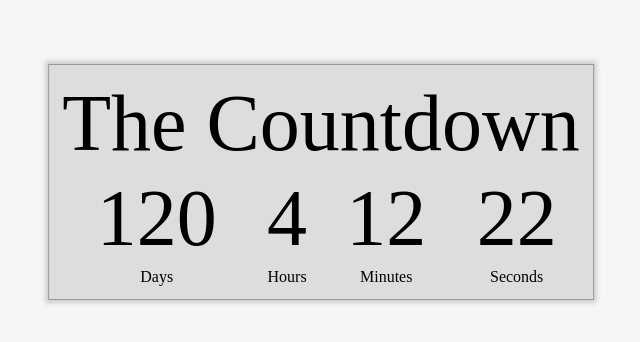
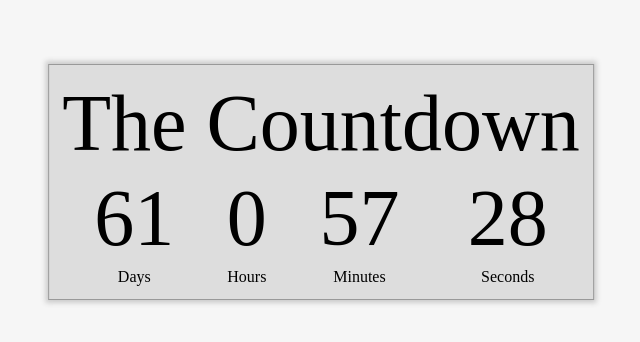
Before and after one commit to AlbertStjarne/countdown, a plain HTML site: page index.html in a window 1280 px wide. Shown: the part 218-560 px from the top of the page, without its empty margins (319-959 px from the left). Drawn offline with Linux system fonts and the light colour scheme.

Commit message:
adds count down functionality and message once countdown is reached

```diff
--- a/index.html
+++ b/index.html
@@ -33,21 +33,61 @@
 <body>
   <table class="countdownContainer">
     <tr class="info">
-      <td colspan="4" class="ifno">The Countdown</td>
+      <td colspan="4" class="info" id="end">The Countdown</td>
     </tr>
     <tr class="info">
-      <td id="days">120</td>
-      <td id="hours">4</td>
-      <td id="minutes">12</td>
-      <td id="seconds">22</td>
+      <td id="days" class="remove"></td>
+      <td id="hours" class="remove"></td>
+      <td id="minutes" class="remove"></td>
+      <td id="seconds" class="remove"></td>
     </tr>
     <tr>
-      <td>Days</td>
-      <td>Hours</td>
-      <td>Minutes</td>
-      <td>Seconds</td>
+      <td class="remove">Days</td>
+      <td class="remove">Hours</td>
+      <td class="remove">Minutes</td>
+      <td class="remove">Seconds</td>
     </tr>
   </table>
 
+  <script>
+    function countDown() {
+    // Set the date we're counting down to
+    var countDownDate = new Date("Jan 28, 2019 12:10:00").getTime();
+
+        // Get todays date and time
+        var now = new Date().getTime();
+
+        // Find the distance between now and the count down date
+        var distance = countDownDate - now;
+
+        // Time calculations for days, hours, minutes and seconds
+        var days = Math.floor(distance / (1000 * 60 * 60 * 24));
+        var hours = Math.floor((distance % (1000 * 60 * 60 * 24)) / (1000 * 60 * 60));
+        var minutes = Math.floor((distance % (1000 * 60 * 60)) / (1000 * 60));
+        var seconds = Math.floor((distance % (1000 * 60)) / 1000);
+
+        // Output the result
+        document.getElementById("days").innerHTML = days;
+        document.getElementById("hours").innerHTML = hours;
+        document.getElementById("minutes").innerHTML = minutes;
+        document.getElementById("seconds").innerHTML = seconds;
+
+        // Actions when the countdown is over
+        if (distance < 0) {
+            clearTimeout();
+            document.getElementById("end").innerHTML = "Congrats girl, you are free now ;-)";
+
+            let remove = document.getElementsByClassName("remove");
+            let i;
+            for(i = 0; i < remove.length; i++) {
+              remove[i].innerHTML = "";
+            }
+        }
+    setTimeout(countDown, 1000);
+    }
+    countDown();
+    </script>
+
+
 </body>
 </html>
```
